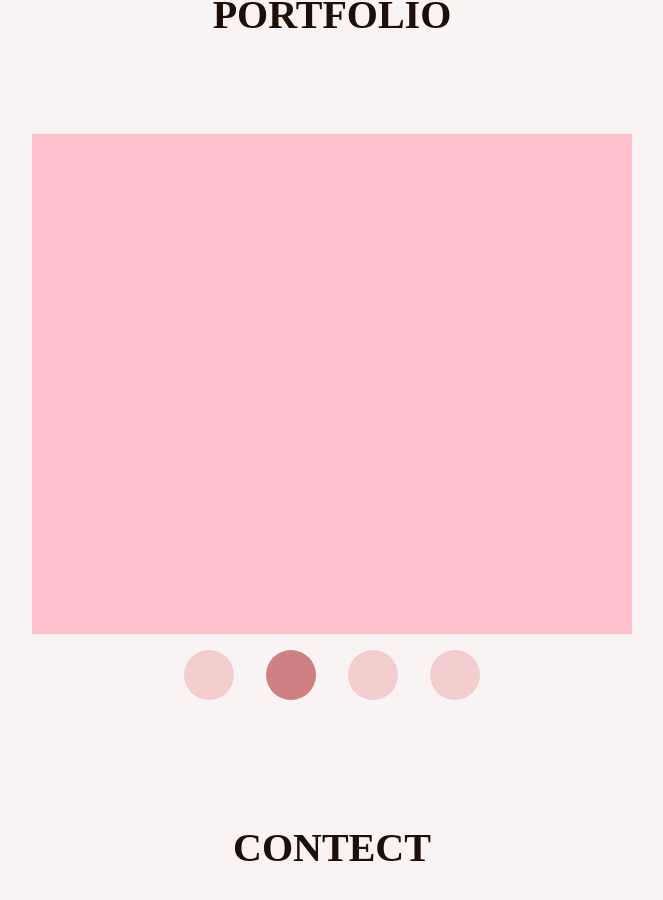
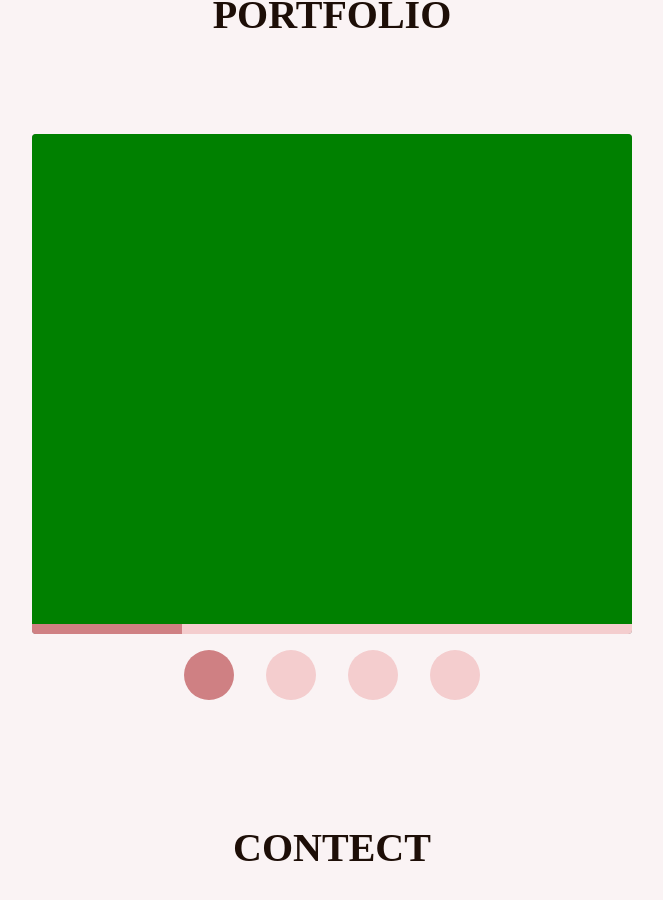
Before and after one commit to Alvadda/stuschenko-design, a React (Create React App) app: page /#home in a window 1280 px wide. Shown: the part 2519-3419 px from the top of the page, without its empty margins (308-971 px from the left). Built offline with nearby package versions, Linux system fonts and the light colour scheme; a web font is replaced by a local one.

Commit message:
add progressbar to carousel

```diff
--- a/src/components/carousel/Carousel.tsx
+++ b/src/components/carousel/Carousel.tsx
@@ -3,9 +3,10 @@ import { combineClassNames } from '../../utils/utils'
 import style from './carousel.module.css'
 
 interface Props {
+  speed?: number
   children?: React.ReactNode
 }
-function Carousel({ children }: Props) {
+function Carousel({ speed = 10000, children }: Props) {
   const [activIndex, setActivIndex] = useState<number>(0)
 
   const styledChildren =
@@ -18,6 +19,7 @@ function Carousel({ children }: Props) {
       }
     }) ?? []
 
+  //TODO only run if is in viewport
   useEffect(() => {
     const inverval = setInterval(() => {
       const newIndex = activIndex + 1
@@ -28,17 +30,25 @@ function Carousel({ children }: Props) {
         return setActivIndex(styledChildren.length || 0)
       }
       setActivIndex(activIndex + 1)
-    }, 5000)
+    }, speed) //TODO take interval timer as prop
 
     return () => clearInterval(inverval)
-  }, [styledChildren.length, activIndex])
+  }, [styledChildren.length, activIndex, speed])
 
   return (
     <div className={style.container}>
-      <div className={style.carousel}>{styledChildren.map((child) => child)}</div>
+      <div className={style.carousel}>
+        <div className={style.carouselContent}>{styledChildren.map((child) => child)}</div>
+        <div className={style.progessBar}>
+          {styledChildren.map((_, index) => {
+            const isActive = index === activIndex ? style.progessActiv : ''
+            return <div key={index} className={combineClassNames([style.progessBarItem, isActive])} />
+          })}
+        </div>
+      </div>
       <div className={style.progessContainer}>
         {styledChildren.map((_, index) => {
-          const isActive = index === activIndex ? style.progessItemActiv : ''
+          const isActive = index === activIndex ? style.progessActiv : ''
           return <div key={index} className={combineClassNames([style.progessItem, isActive])} />
         })}
       </div>
--- a/src/components/carousel/carousel.module.css
+++ b/src/components/carousel/carousel.module.css
@@ -13,11 +13,20 @@
 }
 
 .carousel {
-  position: relative;
+  display: grid;
+  grid-template-rows: 1fr 1rem;
   height: 500px;
   width: 600px;
+  border-radius: var(--boarder-radius);
 
   background-color: gray;
+  overflow: hidden;
+}
+
+.carouselContent {
+  position: relative;
+  height: 100%;
+  width: 100%;
 }
 
 .item {
@@ -49,11 +58,24 @@
   border-radius: 100%;
 
   background-color: var(--color-prime-light);
+  transition: all var(--animation-duration) ease-in-out;
+}
+
+.progessBar {
+  display: flex;
+  justify-content: space-between;
+  align-items: center;
+}
+
+.progessBarItem {
+  height: 100%;
+  width: 100%;
+  background-color: var(--color-prime-light);
 
   transition: all var(--animation-duration) ease-in-out;
 }
 
-.progessItemActiv {
+.progessActiv {
   background-color: var(--color-prime);
   transition: all var(--animation-duration) ease-in-out;
 }
```
